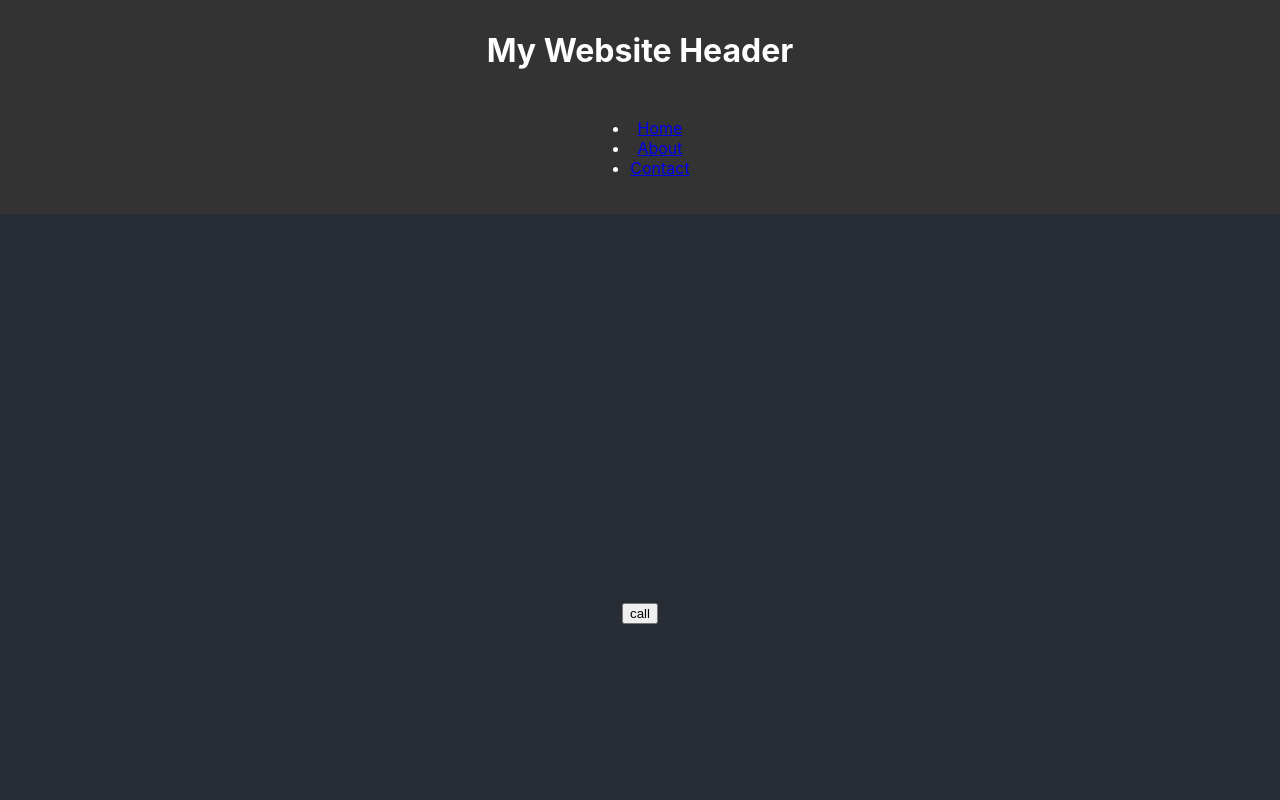
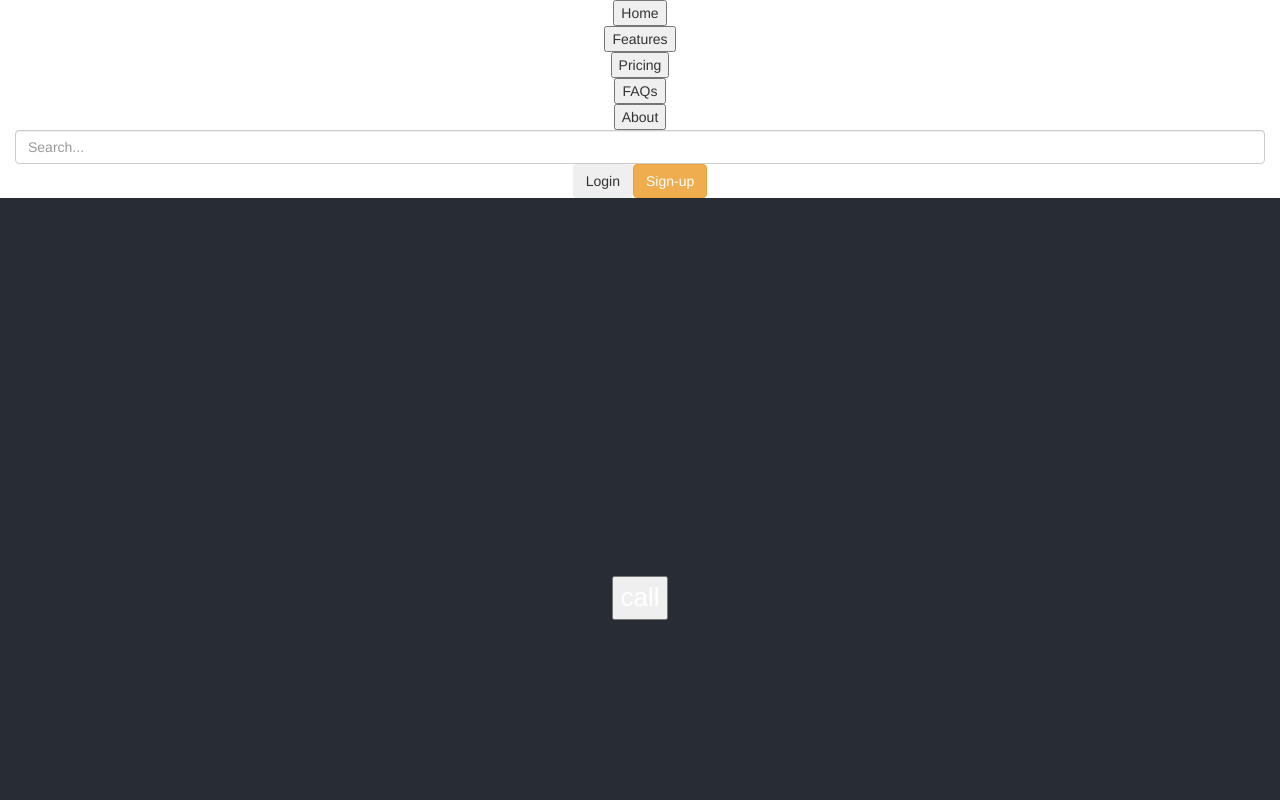
Before and after one commit to NikitaShmelev/killjoys, a React (Create React App) app in the folder frontend/: page / in a window 1280 px wide. Shown: the top 800 px of the page. Built offline with nearby package versions, Linux system fonts and the light colour scheme; no server answers.

Commit message:
componennts update

```diff
--- a/frontend/src/App.js
+++ b/frontend/src/App.js
@@ -3,7 +3,8 @@ import logo from './logo.svg';
 import './App.css';
 import { fetchHomePage } from './endpoints/homepage';
 // import { connect } from 'redux';
-
+import CoursesComponent from './components/courses';
+import Header from './components/header';
 
 const headerStyle = {
   background: '#333',
@@ -34,41 +35,14 @@ class App extends React.Component {
     }
   }
 
-  makeHomePageRequest = async () => {
-    // axios.get(HOME_PAGE_ENDPOINT, this.state).then((response) => {
-    //   console.log(response.get_json())
-    // });
-    // try {
-    //   const response = await fetch(HOME_PAGE_ENDPOINT);
-    //   const data = await response.json();
-    //   console.log(data);
-    // } catch (error) {
-    //   console.error(error);
-    // }
-  };
-
-  renderPageheader = () => {
-    return (
-      <div>
-        <header style={headerStyle}>
-        <h1>My Website Header</h1>
-        <nav style={navStyle}>
-          <ul>
-            <li><a href="#">Home</a></li>
-            <li><a href="#">About</a></li>
-            <li><a href="#">Contact</a></li>
-          </ul>
-        </nav>
-      </header>
-      </div>
-    );
-  }
 
   render() {
 
     return (
       <div className="App">
-        {this.renderPageheader()}
+        <Header>
+
+        </Header>
         <header className="App-header">
           <button>call</button>
         </header>
--- /dev/null
+++ b/frontend/src/components/courses/index.jsx
@@ -0,0 +1,17 @@
+import React from 'react';
+
+
+class CoursesComponent extends React.Component {
+  render() {
+    const { title, author, date, content } = this.props;
+    return (
+      <div>
+        <h2>{title}</h2>
+        <p>By {author} on {date}</p>
+        <div>{content}</div>
+      </div>
+    );
+  }
+}
+
+export default CoursesComponent;
--- /dev/null
+++ b/frontend/src/components/header/index.jsx
@@ -0,0 +1,48 @@
+import React from 'react';
+import style from './style.css'
+
+const navStyle = {
+    display: 'inline-block',
+    margin: '10px',
+  };
+
+class Header extends React.Component {
+  render() {
+    const { title, author, date, content } = this.props;
+    return (
+      <div>
+        <link rel="stylesheet" href="https://maxcdn.bootstrapcdn.com/bootstrap/3.4.1/css/bootstrap.min.css"></link>
+        <script src="https://ajax.googleapis.com/ajax/libs/jquery/3.6.3/jquery.min.js"></script>
+        <script src="https://maxcdn.bootstrapcdn.com/bootstrap/3.4.1/js/bootstrap.min.js"></script>
+        <header class="p-3 text-bg-dark">
+            <div class="container">
+                <div class="d-flex flex-wrap align-items-center justify-content-center justify-content-lg-start">
+                    {/* <a href="/" class="d-flex align-items-center mb-2 mb-lg-0 text-white text-decoration-none">
+                    <svg class="bi me-2" width="40" height="32" role="img" aria-label="Bootstrap"><use xlink:href="#bootstrap"/></svg>
+                    </a> */}
+
+                    <ul class="nav col-12 col-lg-auto me-lg-auto mb-2 justify-content-center mb-md-0">
+                    <li><button href="#" class="nav-link px-2 text-secondary">Home</button></li>
+                    <li><button href="#" class="nav-link px-2 text-white">Features</button></li>
+                    <li><button href="#" class="nav-link px-2 text-white">Pricing</button></li>
+                    <li><button href="#" class="nav-link px-2 text-white">FAQs</button></li>
+                    <li><button href="#" class="nav-link px-2 text-white">About</button></li>
+                    </ul>
+
+                    <form class="col-12 col-lg-auto mb-3 mb-lg-0 me-lg-3" role="search">
+                    <input type="search" class="form-control form-control-dark text-bg-dark" placeholder="Search..." aria-label="Search"></input>
+                    </form>
+
+                    <div class="text-end">
+                    <button type="button" class="btn btn-outline-light me-2">Login</button>
+                    <button type="button" class="btn btn-warning">Sign-up</button>
+                    </div>
+                </div>
+            </div>
+        </header>
+      </div>
+    );
+  }
+}
+
+export default Header;
--- /dev/null
+++ b/frontend/src/components/header/style.css
@@ -0,0 +1,3 @@
+div.container {
+    width: 100%;
+}
```
